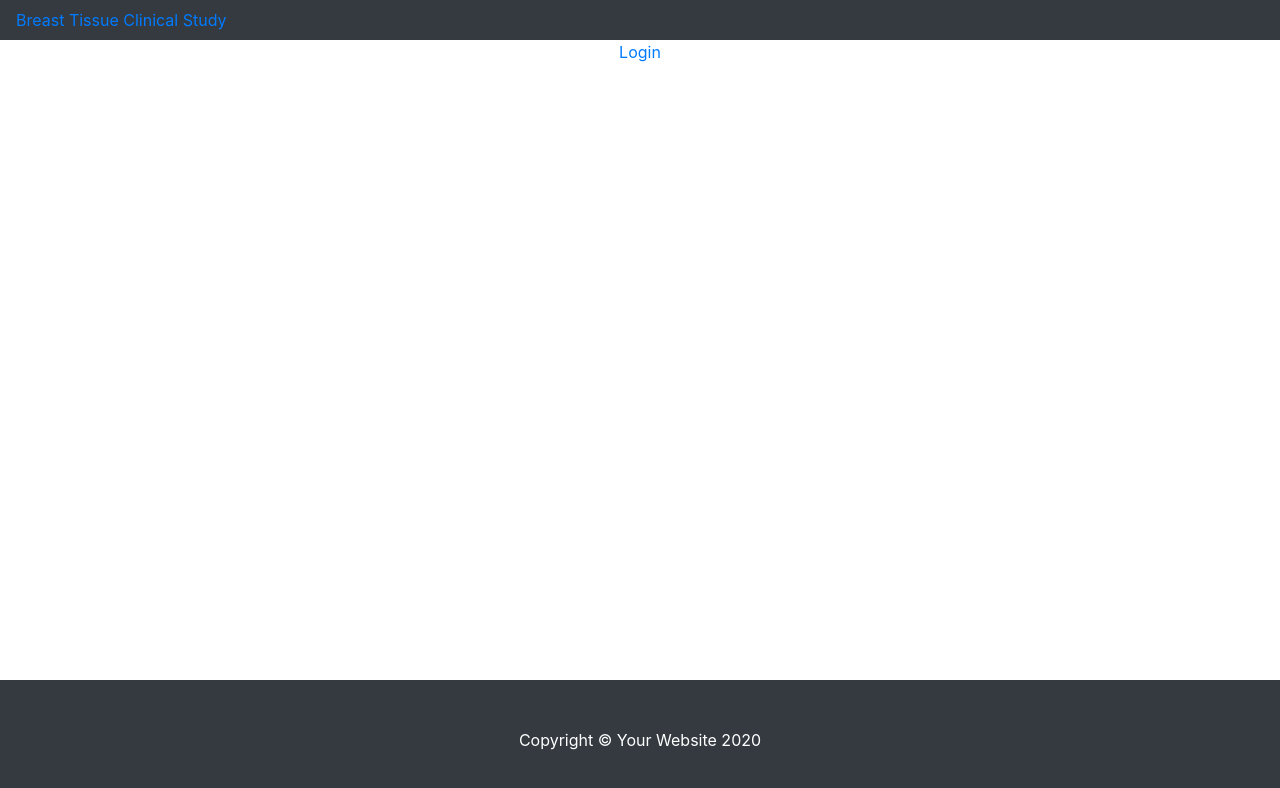
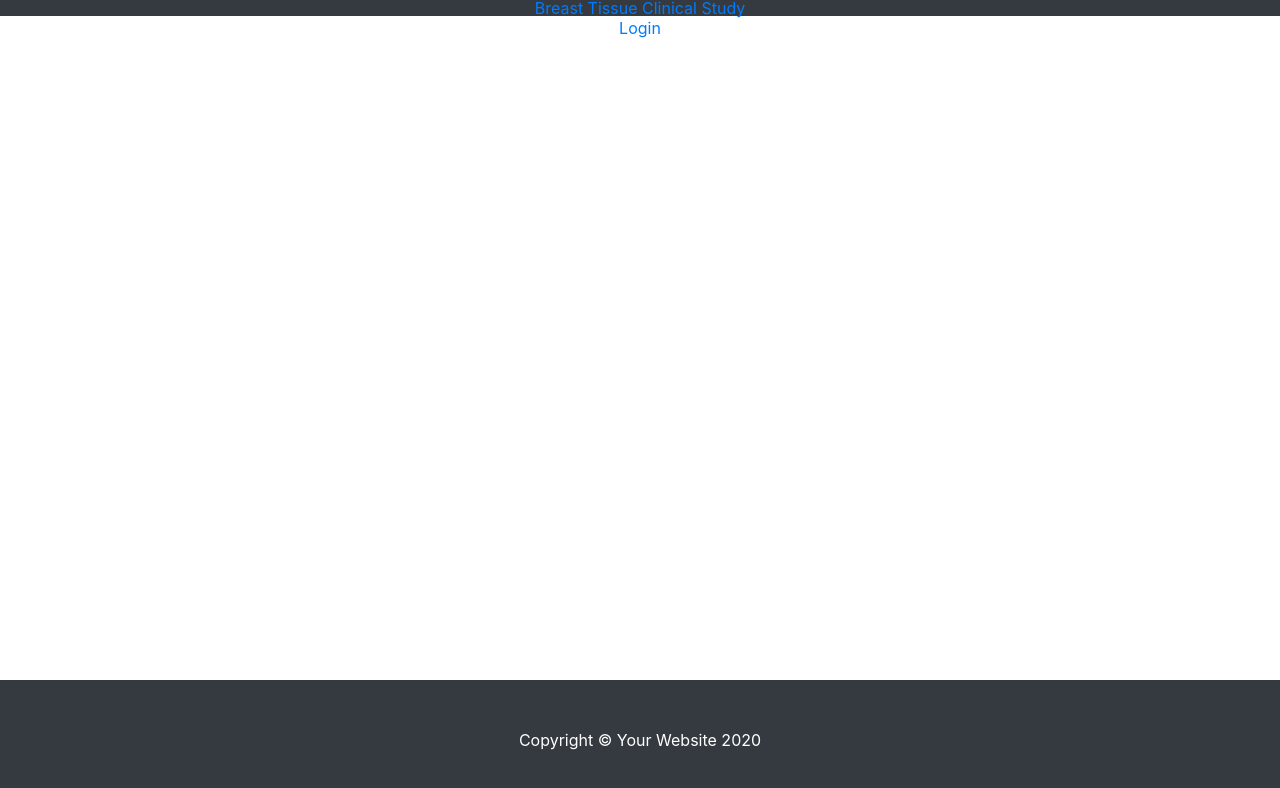
Before and after one commit to becclestone/WebApp, a React (Create React App) app: page / in a window 1280 px wide. Shown: the top 788 px of the page. Built offline with nearby package versions, Linux system fonts and the light colour scheme.

Commit message:
Update Navigation.css

```diff
--- a/src/components/Navigation.css
+++ b/src/components/Navigation.css
@@ -1,13 +1,5 @@
-.topnav{
-  position: relative;
-  background-color:#333333;
-  overflow: hidden;
+.navbar-nav.navbar-center {
+  position:absolute;
+  left: 50%;
+  transform: translatex(-50%);
 }
-.centerednav{
-  float: none;
-  position: absolute;
-  top:50%;
-  left:50%;
-  transform: translate(-50%,-50%);
-  color: white;
-}
```
